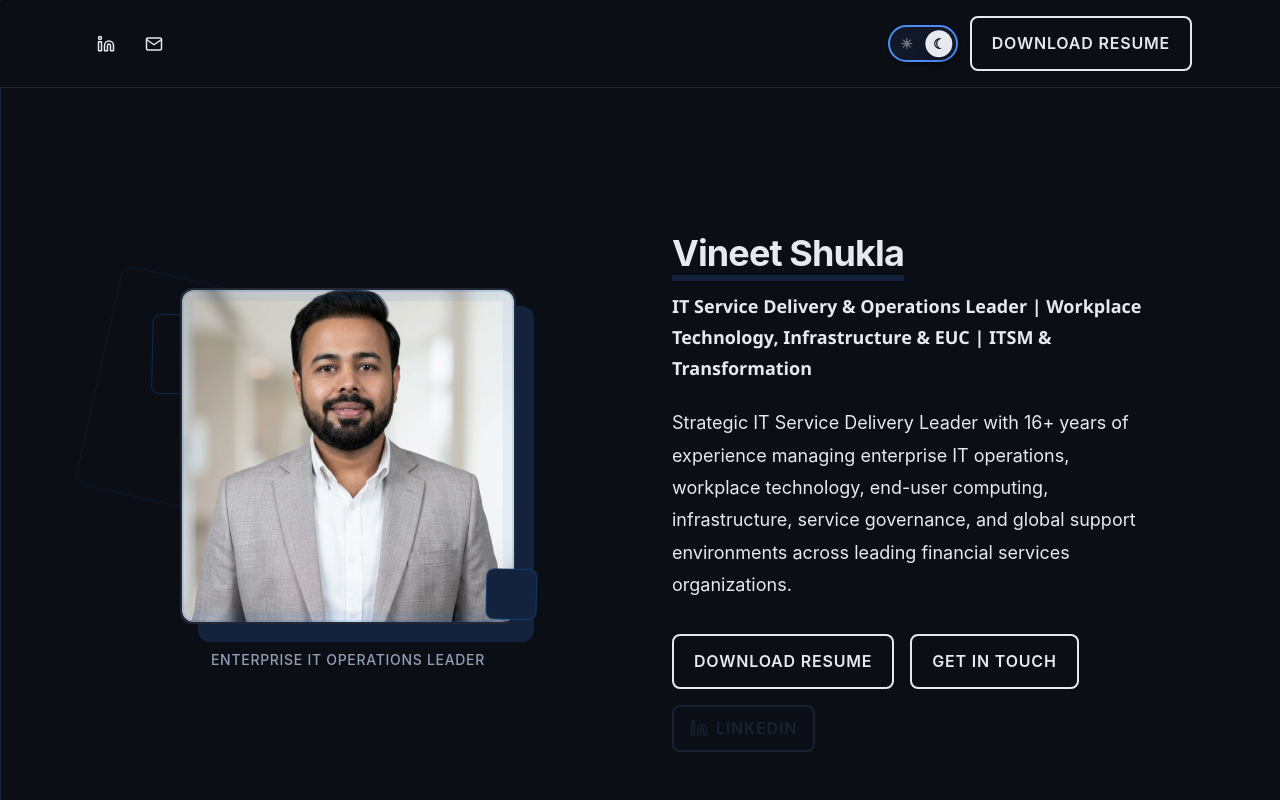
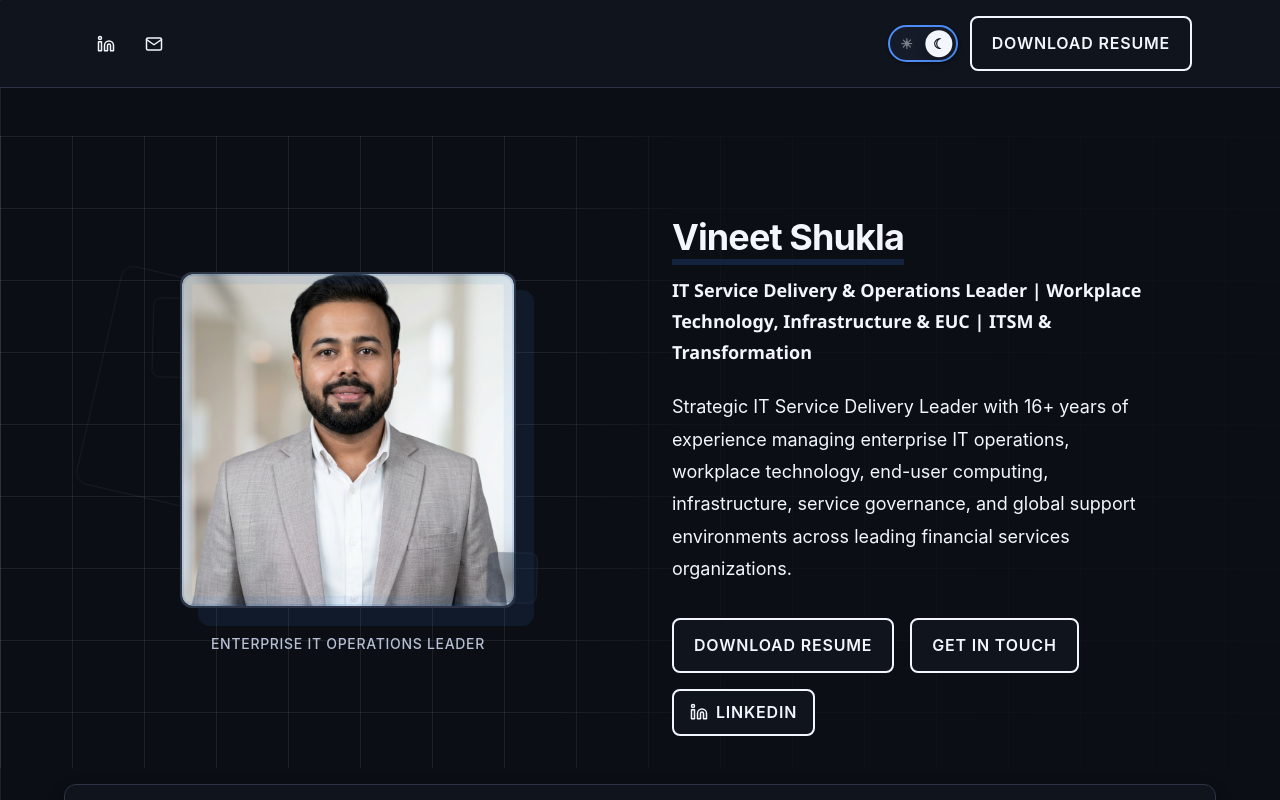
Before and after one commit to V-inaya-K/portfolio-vineet, a plain HTML site: page index.html in a window 1280 px wide. Both pictures are taken after a click on the button "Switch to dark mode". Shown: the top 800 px of the page. Drawn offline with Linux system fonts and the light colour scheme.

Commit message:
added dark and light mode

```diff
--- a/index.html
+++ b/index.html
@@ -7,8 +7,7 @@
     <script>
         (function () {
             const storedTheme = localStorage.getItem('portfolio-theme');
-            const prefersDark = window.matchMedia && window.matchMedia('(prefers-color-scheme: dark)').matches;
-            document.documentElement.dataset.theme = storedTheme || (prefersDark ? 'dark' : 'light');
+            document.documentElement.dataset.theme = storedTheme || 'light';
         })();
     </script>
     <link rel="stylesheet" href="style.css">
@@ -243,8 +242,7 @@
         // Theme toggle
         const themeToggle = document.getElementById('themeToggle');
         const storedTheme = localStorage.getItem('portfolio-theme');
-        const prefersDark = window.matchMedia && window.matchMedia('(prefers-color-scheme: dark)').matches;
-        const initialTheme = storedTheme || (prefersDark ? 'dark' : 'light');
+        const initialTheme = storedTheme || 'light';
 
         function applyTheme(theme) {
             document.documentElement.dataset.theme = theme;
--- a/style.css
+++ b/style.css
@@ -86,19 +86,35 @@
 }
 
 html[data-theme="dark"] {
-    --color-white: #0B0E14;
-    --color-black: #E6E9F0;
-    --color-gray: #232633;
-    --color-charcoal: #1B2130;
-    --color-muted: #94A0B8;
+    --color-white: #10141D;
+    --color-black: #F3F6FC;
+    --color-gray: #2D3445;
+    --color-charcoal: #20293A;
+    --color-muted: #B7C0D4;
     --color-blue: #4D8DF5;
     --color-blue-soft: #14233d;
-    --color-blue-line: rgba(77, 141, 245, 0.2);
+    --color-blue-line: rgba(255, 255, 255, 0.075);
     --border-thin: 1px solid var(--color-gray);
     --border-medium: 2px solid var(--color-gray);
     --shadow-sm: 0 1px 3px rgba(0, 0, 0, 0.35), 0 1px 2px rgba(0, 0, 0, 0.25);
     --shadow-md: 0 8px 18px rgba(0, 0, 0, 0.32);
     --shadow-lg: 0 16px 36px rgba(0, 0, 0, 0.38);
+}
+
+html[data-theme="dark"] body {
+    background:
+        linear-gradient(var(--color-blue-line) 1px, transparent 1px),
+        linear-gradient(90deg, var(--color-blue-line) 1px, transparent 1px),
+        #0B0E14;
+    background-size: 72px 72px;
+}
+
+html[data-theme="dark"] .hero {
+    background:
+        linear-gradient(var(--color-blue-line) 1px, transparent 1px),
+        linear-gradient(90deg, var(--color-blue-line) 1px, transparent 1px),
+        transparent;
+    background-size: 72px 72px;
 }
 
 /* Reset and Base Styles */
@@ -358,7 +374,7 @@ html[data-theme="dark"] .theme-toggle-thumb {
 }
 
 html[data-theme="dark"] .theme-toggle-track {
-    background: #111827;
+    background: #151B28;
     border-color: var(--color-blue);
 }
 
@@ -373,7 +389,7 @@ html[data-theme="dark"] .theme-toggle-moon {
 /* Hero Section */
 .hero {
     background-color: transparent;
-    padding: var(--space-24) 0 var(--space-20);
+    padding: var(--space-20) 0 var(--space-8);
     position: relative;
     overflow: hidden;
 }
@@ -385,6 +401,12 @@ html[data-theme="dark"] .theme-toggle-moon {
     background: linear-gradient(90deg, transparent, var(--color-white) 70%);
     opacity: 0.85;
     pointer-events: none;
+}
+
+html[data-theme="dark"] .hero::before {
+    display: block;
+    background: linear-gradient(90deg, transparent 0 43%, rgba(11, 14, 20, 0.74) 54%, rgba(11, 14, 20, 0.9) 100%);
+    opacity: 1;
 }
 
 .hero::after {
@@ -402,6 +424,17 @@ html[data-theme="dark"] .theme-toggle-moon {
     animation: floatBox 7s ease-in-out infinite;
 }
 
+html[data-theme="dark"] .hero::after,
+html[data-theme="dark"] .profile-placeholder::before,
+html[data-theme="dark"] .profile-placeholder::after {
+    border-color: rgba(255, 255, 255, 0.16);
+    opacity: 0.32;
+}
+
+html[data-theme="dark"] .profile-frame {
+    box-shadow: 18px 18px 0 rgba(77, 141, 245, 0.1);
+}
+
 .hero-content {
     position: relative;
     z-index: 1;
@@ -479,7 +512,7 @@ html[data-theme="dark"] .theme-toggle-moon {
 /* Add margin-top to hero section to prevent touching navbar */
 .hero {
     background-color: transparent;
-    padding: var(--space-24) 0 var(--space-20);
+    padding: var(--space-20) 0 var(--space-8);
     position: relative;
     overflow: hidden;
     margin-top: calc(var(--space-4) + var(--space-8)); /* header padding + margin */
@@ -585,7 +618,7 @@ html[data-theme="dark"] .theme-toggle-moon {
     letter-spacing: 0.05em;
     position: relative;
     overflow: hidden;
-    background: transparent;
+    background: var(--color-white);
     color: var(--color-black);
     font-family: var(--font-primary);
 }
@@ -611,16 +644,19 @@ html[data-theme="dark"] .theme-toggle-moon {
 
 .btn-primary {
     border-color: var(--color-black);
+    background-color: var(--color-white);
     color: var(--color-black);
 }
 
 .btn-primary:hover {
     background-color: var(--color-black);
+    border-color: var(--color-black);
     color: var(--color-white);
 }
 
 .btn-secondary {
     border-color: var(--color-black);
+    background-color: var(--color-white);
     color: var(--color-black);
 }
 
@@ -633,9 +669,9 @@ html[data-theme="dark"] .theme-toggle-moon {
     display: inline-flex;
     align-items: center;
     gap: var(--space-2);
-    border-color: var(--color-charcoal);
-    color: var(--color-charcoal);
-    background: transparent;
+    border-color: var(--color-black);
+    color: var(--color-black);
+    background: var(--color-white);
     padding: var(--space-2) var(--space-4);
 }
 
@@ -662,7 +698,7 @@ html[data-theme="dark"] .theme-toggle-moon {
     border: var(--border-thin);
     border-radius: var(--radius-lg);
     padding: var(--space-12);
-    margin: var(--space-8) auto;
+    margin: var(--space-4) auto var(--space-8);
     max-width: 72rem;
     width: calc(100% - var(--space-12));
     box-shadow: var(--shadow-md);
@@ -711,6 +747,7 @@ html[data-theme="dark"] .theme-toggle-moon {
 .competencies {
     background-color: transparent;
     overflow: hidden;
+    padding: var(--space-8) 0;
 }
 
 .competencies > .container {
@@ -1007,7 +1044,7 @@ html[data-theme="dark"] .theme-toggle-moon {
 .competency-categories {
     display: grid;
     grid-template-columns: repeat(auto-fit, minmax(16rem, 1fr));
-    gap: var(--space-8);
+    gap: var(--space-4);
 }
 
 .category {
@@ -1062,6 +1099,7 @@ html[data-theme="dark"] .theme-toggle-moon {
 /* Experience Section */
 .experience {
     background-color: transparent;
+    padding: var(--space-8) 0;
 }
 
 .experience > .container {
@@ -1075,7 +1113,7 @@ html[data-theme="dark"] .theme-toggle-moon {
 
 .timeline {
     display: grid;
-    gap: var(--space-12);
+    gap: var(--space-4);
 }
 
 .timeline-item {
@@ -1140,6 +1178,12 @@ html[data-theme="dark"] .theme-toggle-moon {
     margin-bottom: var(--space-3);
 }
 
+html[data-theme="dark"] .timeline-item h4 {
+    background-color: #EAF3FF;
+    color: #0B0E14;
+    border: 1px solid rgba(255, 255, 255, 0.35);
+}
+
 .transition-note {
     font-size: var(--text-sm);
     font-style: italic;
@@ -1167,6 +1211,7 @@ html[data-theme="dark"] .theme-toggle-moon {
 /* Education & Certifications */
 .education {
     background-color: transparent;
+    padding: var(--space-8) 0;
 }
 
 .education > .container {
@@ -1181,7 +1226,7 @@ html[data-theme="dark"] .theme-toggle-moon {
 .edu-cert {
     display: grid;
     grid-template-columns: repeat(auto-fit, minmax(16rem, 1fr));
-    gap: var(--space-8);
+    gap: var(--space-4);
 }
 
 .edu-cert > div {
@@ -1551,6 +1596,12 @@ html[data-theme="dark"] .theme-toggle-moon {
         padding-bottom: var(--space-6);
     }
 
+    .competencies,
+    .experience,
+    .education {
+        padding: var(--space-6) 0;
+    }
+
     .skills-banner-container {
         margin: var(--space-6) 0;
     }
```
